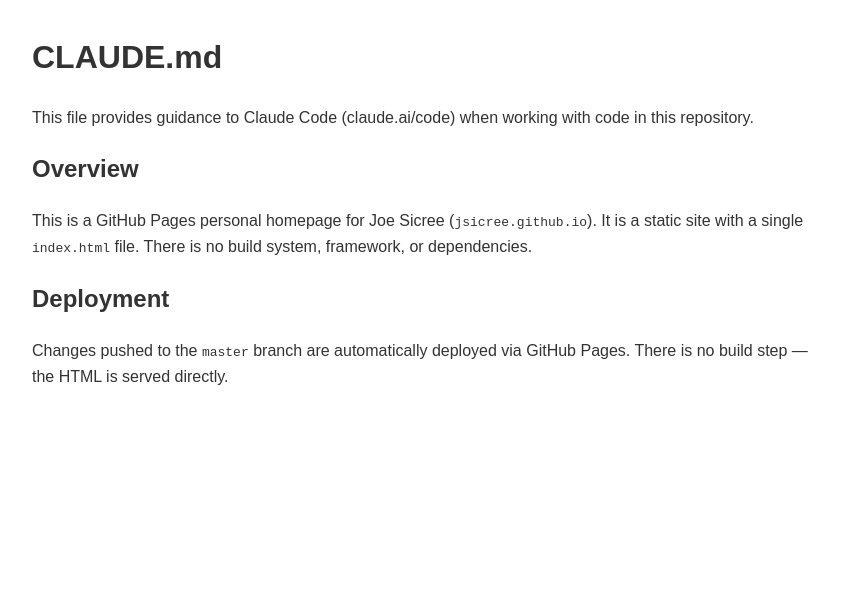
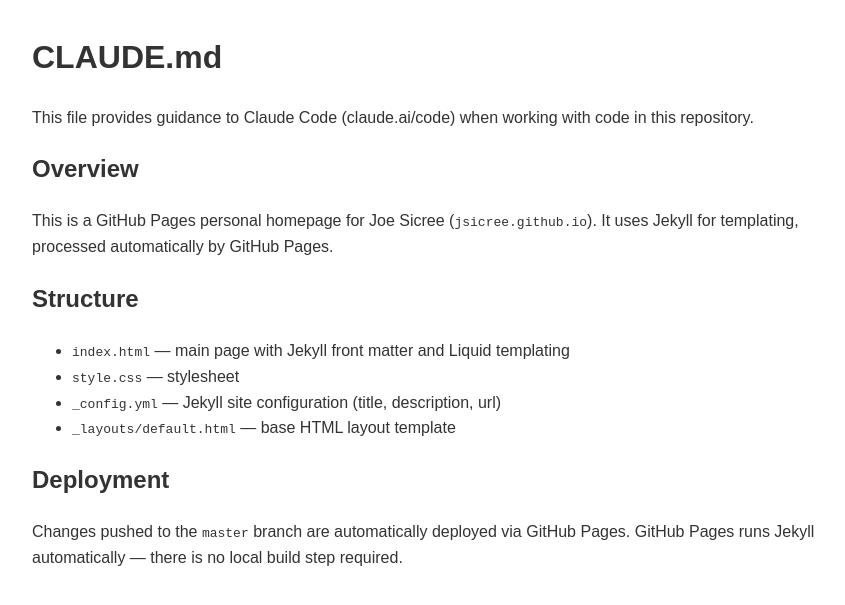
Before and after one commit to jsicree/jsicree.github.io, a Jekyll site: the page built from CLAUDE.md, in a window 1280 px wide. Shown: the top 605 px of the page, without its empty margins (208-1053 px from the left). Built offline with Jekyll 4.4.1, drawn with Linux system fonts in a browser that asks for light colours; our own code applies the rules of GitHub Pages for plain Markdown files.

Commit message:
Update CLAUDE.md to reflect Jekyll framework
Co-Authored-By: Claude Sonnet 4.6 <noreply@anthropic.com>

```diff
--- a/CLAUDE.md
+++ b/CLAUDE.md
@@ -4,8 +4,15 @@ This file provides guidance to Claude Code (claude.ai/code) when working with co
 
 ## Overview
 
-This is a GitHub Pages personal homepage for Joe Sicree (`jsicree.github.io`). It is a static site with a single `index.html` file. There is no build system, framework, or dependencies.
+This is a GitHub Pages personal homepage for Joe Sicree (`jsicree.github.io`). It uses Jekyll for templating, processed automatically by GitHub Pages.
+
+## Structure
+
+- `index.html` — main page with Jekyll front matter and Liquid templating
+- `style.css` — stylesheet
+- `_config.yml` — Jekyll site configuration (title, description, url)
+- `_layouts/default.html` — base HTML layout template
 
 ## Deployment
 
-Changes pushed to the `master` branch are automatically deployed via GitHub Pages. There is no build step — the HTML is served directly.
+Changes pushed to the `master` branch are automatically deployed via GitHub Pages. GitHub Pages runs Jekyll automatically — there is no local build step required.
```
